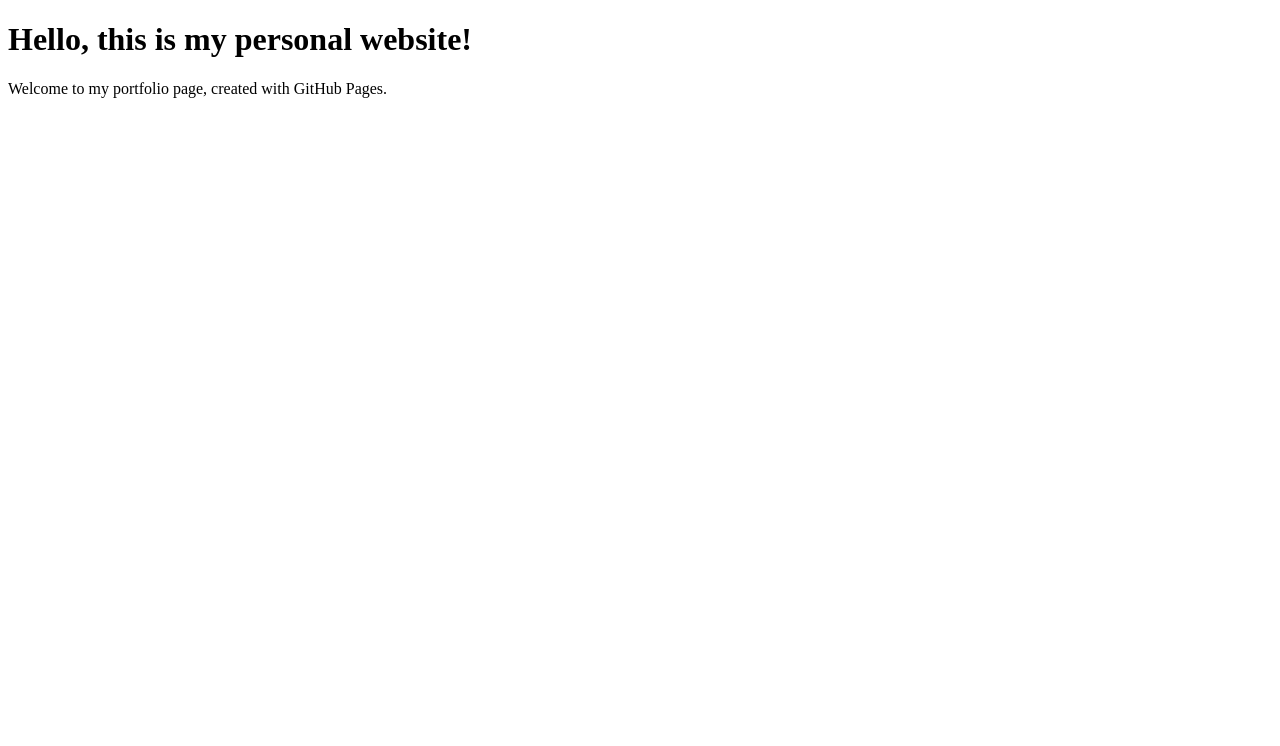
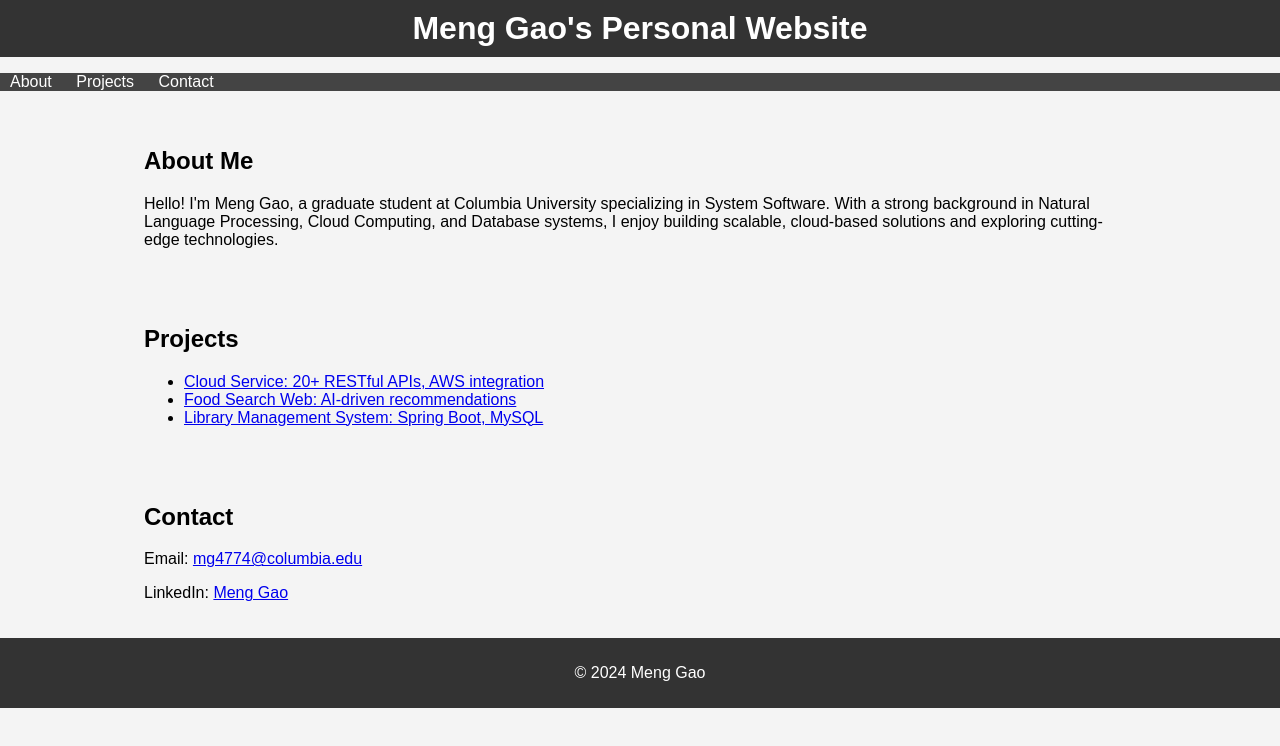
Before and after one commit to GMNBNBNB/GMNBNBNB.github.io, a plain HTML site: page index.html in a window 1280 px wide. Drawn offline with Linux system fonts and the light colour scheme.

Commit message:
update page

```diff
--- a/index.html
+++ b/index.html
@@ -1,10 +1,94 @@
 <!DOCTYPE html>
-<html>
+<html lang="en">
 <head>
-    <title>Welcome to My GitHub Page</title>
+    <meta charset="UTF-8">
+    <meta name="viewport" content="width=device-width, initial-scale=1.0">
+    <title>Meng Gao's Personal Website</title>
+    <style>
+        body {
+            font-family: Arial, sans-serif;
+            background-color: #f4f4f4;
+            margin: 0;
+            padding: 0;
+        }
+        .container {
+            width: 80%;
+            margin: auto;
+            overflow: hidden;
+        }
+        header {
+            background: #333;
+            color: #fff;
+            padding: 10px 0;
+            text-align: center;
+        }
+        header h1 {
+            margin: 0;
+        }
+        nav ul {
+            padding: 0;
+            list-style: none;
+            background: #444;
+        }
+        nav ul li {
+            display: inline;
+            padding: 10px;
+        }
+        nav ul li a {
+            color: white;
+            text-decoration: none;
+        }
+        section {
+            padding: 20px;
+        }
+        footer {
+            background: #333;
+            color: #fff;
+            text-align: center;
+            padding: 10px 0;
+        }
+    </style>
 </head>
 <body>
-    <h1>Hello, this is my personal website!</h1>
-    <p>Welcome to my portfolio page, created with GitHub Pages.</p>
+    <header>
+        <h1>Meng Gao's Personal Website</h1>
+    </header>
+    <nav>
+        <ul>
+            <li><a href="#about">About</a></li>
+            <li><a href="#projects">Projects</a></li>
+            <li><a href="#contact">Contact</a></li>
+        </ul>
+    </nav>
+    <section id="about">
+        <div class="container">
+            <h2>About Me</h2>
+            <p>
+                Hello! I'm Meng Gao, a graduate student at Columbia University specializing in System Software.
+                With a strong background in Natural Language Processing, Cloud Computing, and Database systems,
+                I enjoy building scalable, cloud-based solutions and exploring cutting-edge technologies.
+            </p>
+        </div>
+    </section>
+    <section id="projects">
+        <div class="container">
+            <h2>Projects</h2>
+            <ul>
+                <li><a href="https://github.com/GMNBNBNB">Cloud Service: 20+ RESTful APIs, AWS integration</a></li>
+                <li><a href="https://github.com/GMNBNBNB">Food Search Web: AI-driven recommendations</a></li>
+                <li><a href="https://github.com/GMNBNBNB">Library Management System: Spring Boot, MySQL</a></li>
+            </ul>
+        </div>
+    </section>
+    <section id="contact">
+        <div class="container">
+            <h2>Contact</h2>
+            <p>Email: <a href="mailto:mg4774@columbia.edu">mg4774@columbia.edu</a></p>
+            <p>LinkedIn: <a href="https://www.linkedin.com/in/meng-gao-58772b299/">Meng Gao</a></p>
+        </div>
+    </section>
+    <footer>
+        <p>&copy; 2024 Meng Gao</p>
+    </footer>
 </body>
 </html>
```
